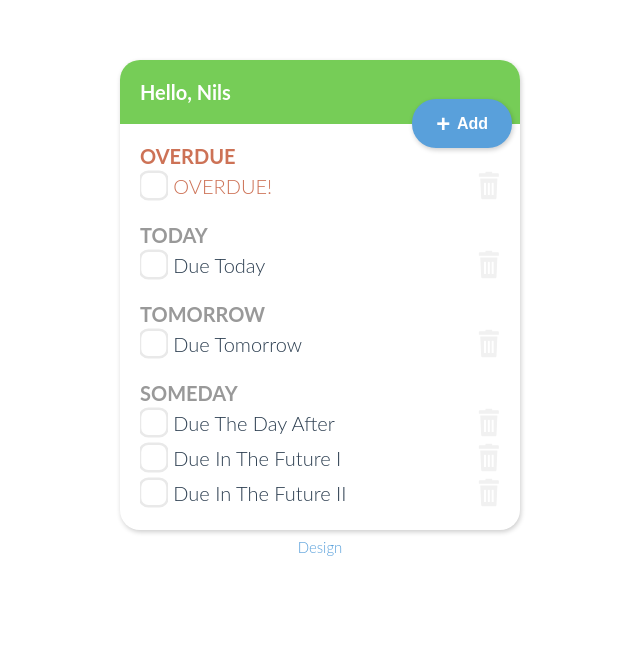
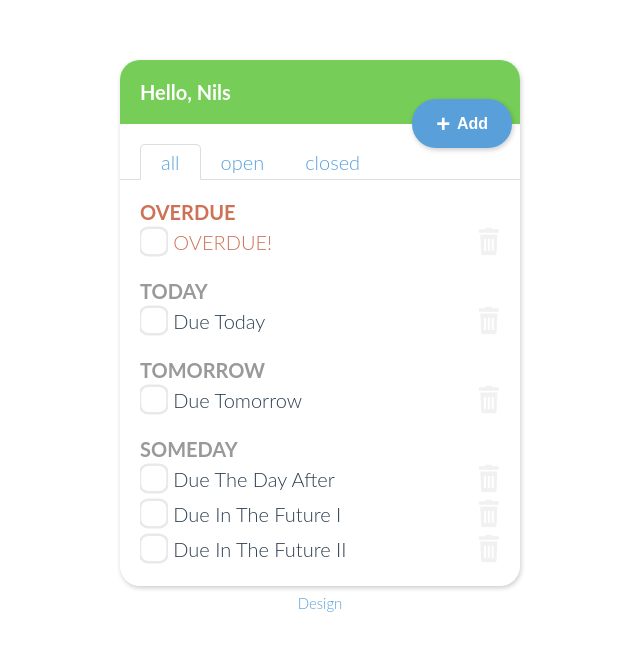
Before and after one commit to nilsroehrig/vuetodo, a Vue app: page /#/ in a window 1280 px wide. Shown: the top 648 px of the page, without its empty margins (320-960 px from the left). Built offline with nearby package versions, Linux system fonts and the light colour scheme.

Commit message:
add filters and local storage capacity

```diff
--- a/src/Store.js
+++ b/src/Store.js
@@ -1,5 +1,21 @@
-export default {
-  state: {
+function updateStorage (state) {
+  window.localStorage.setItem('vuetodo_state', JSON.stringify(state))
+}
+
+function readStorage () {
+  function reviver (k, v) {
+    if (k === 'todos') {
+      return v.map(todo => Object.assign({ ...todo }, {
+        dueDate: new Date(todo.dueDate)
+      }))
+    } else {
+      return v
+    }
+  }
+  return JSON.parse(window.localStorage.getItem('vuetodo_state'), reviver)
+}
+
+let initialState = {
   todos: [{
     id: 1,
     title: 'Due Today',
@@ -30,15 +46,27 @@ export default {
     title: 'OVERDUE!',
     done: false,
     dueDate: new Date(new Date().setTime(new Date().getTime() - 96 * 60 * 60 * 1000))
-    }]
-  },
+  }],
+  activeFilter: 'all'
+}
+
+const fromStorage = readStorage()
+
+if (fromStorage === null) {
+  window.localStorage.setItem('vuetodo_state', JSON.stringify(initialState))
+}
+
+export default {
+  state: fromStorage || initialState,
   addTodo ({ title = 'untitled', done = false, dueDate = new Date() }) {
     const id = this.state.todos.reduce((max, todo) => Math.max(todo.id, max), 0) + 1
     console.log(id)
     this.state.todos.push({ id, title, done, dueDate })
+    updateStorage(this.state)
   },
   deleteTodo ({ id }) {
     this.state.todos = this.state.todos.filter(todo => todo.id !== id)
+    updateStorage(this.state)
   },
   toggleTodo ({ id }) {
     this.state.todos = this.state.todos.map(todo => {
@@ -47,5 +75,13 @@ export default {
       }
       return todo
     })
+    updateStorage(this.state)
+  },
+  setFilter (filter) {
+    if (!['all', 'open', 'closed'].includes(filter)) {
+      throw new Error('Invalid filter')
+    }
+    this.state.activeFilter = filter
+    updateStorage(this.state)
   }
 }
--- a/src/components/AddTodo.vue
+++ b/src/components/AddTodo.vue
@@ -1,5 +1,5 @@
 <template>
-  <form action="#" method="post" class="add-todo-form" @submit="createTodo">
+  <form action="#" method="post" class="add-todo-form" @submit.prevent="createTodo">
     <strong class="add-todo-headline">Create Todo</strong>
     <label class="add-todo-label" for="todo-title">Title: </label>
     <input v-model="title" class="add-todo-input" type="text" name="todo-title" id="todo-title" placeholder="Todo title...">
@@ -27,8 +27,7 @@ export default {
     }
   },
   methods: {
-    createTodo (ev) {
-      ev.preventDefault()
+    createTodo () {
       Store.addTodo({
         title: this.title,
         dueDate: new Date(Date.parse(this.date))
--- a/src/components/Todo.vue
+++ b/src/components/Todo.vue
@@ -36,4 +36,8 @@ export default {
   .todo-checkbox, .title, .todo-delete {
     cursor: pointer;
   }
+
+  .done {
+    text-decoration-line: line-through;
+  }
 </style>
--- a/src/components/TodoList.vue
+++ b/src/components/TodoList.vue
@@ -1,6 +1,20 @@
 <template>
   <div class="todo-list">
-    <div v-if="sharedState.todos.length === 0"><i>Everything's done :)</i></div>
+    <ul class="filters">
+      <li v-bind:class="{
+        filter: true,
+        'active-filter': this.sharedState.activeFilter === 'all'
+      }"><a href="#" class="filter-link" @click="setFilter('all')">all</a></li>
+      <li v-bind:class="{
+        filter: true,
+        'active-filter': this.sharedState.activeFilter === 'open'
+      }"><a href="#" class="filter-link" @click="setFilter('open')">open</a></li>
+      <li v-bind:class="{
+        filter: true,
+        'active-filter': this.sharedState.activeFilter === 'closed'
+      }"><a href="#" class="filter-link" @click="setFilter('closed')">closed</a></li>
+    </ul>
+    <div v-if="this.filteredTodos.length === 0"><i>Everything's done :)</i></div>
     <template v-if="this.todosOverdue.length">
       <strong class="list-headline overdue">Overdue</strong>
       <ul class="todos overdue">
@@ -65,16 +79,19 @@ export default {
   },
   computed: {
     todosOverdue: function () {
-      return this.sharedState.todos.filter(todo => (this.overdue(todo)))
+      return this.filteredTodos.filter(todo => this.overdue(todo))
     },
     todosToday: function () {
-      return this.sharedState.todos.filter(todo => this.dueToday(todo))
+      return this.filteredTodos.filter(todo => this.dueToday(todo))
     },
     todosTomorrow: function () {
-      return this.sharedState.todos.filter(todo => this.dueTomorrow(todo))
+      return this.filteredTodos.filter(todo => this.dueTomorrow(todo))
     },
     todosInTheFuture: function () {
-      return this.sharedState.todos.filter(todo => this.dueInTheFuture(todo))
+      return this.filteredTodos.filter(todo => this.dueInTheFuture(todo))
+    },
+    filteredTodos: function () {
+      return this.sharedState.todos.filter(this.applyActiveFilter)
     }
   },
   methods: {
@@ -110,12 +127,69 @@ export default {
     },
     deleteTodo (todo) {
       Store.deleteTodo(todo)
+    },
+    setFilter (filter) {
+      Store.setFilter(filter)
+    },
+    applyActiveFilter (todo) {
+      if (this.sharedState.activeFilter === 'open' && todo.done) {
+        return false
+      }
+      if (this.sharedState.activeFilter === 'closed' && !todo.done) {
+        return false
+      }
+
+      return true
     }
   }
 }
 </script>
 
 <style scoped>
+  .filters {
+    display: flex;
+    list-style: none;
+    padding: 0;
+    margin: 0 0 1em;
+    position: relative;
+    justify-content: flex-start;
+  }
+
+  .filters:after {
+    content: "";
+    position: absolute;
+    width: calc(100% + 2em);
+    border-bottom: solid thin #DDD;
+    bottom: 0;
+    left: -1em;
+  }
+
+  .filter {
+    text-align: center;
+    max-width: 30%;
+    border: solid thin transparent;
+    border-bottom: solid thin #DDD;
+  }
+
+  .filter + .filter {
+    margin-left: -1px;
+  }
+
+  .active-filter {
+    border-color: #DDD;
+    border-bottom-color: white;
+    position: relative;
+    z-index: 2;
+    border-top-left-radius: 0.25em;
+    border-top-right-radius: 0.25em;
+  }
+
+  .filter-link {
+    display: block;
+    padding: 0.25em 1em;
+    outline: 0;
+  }
+
   .list-headline {
     color: #999;
     text-transform: uppercase;
```
Also changed, not shown: 1 other file (tests, documents, lock files or other folders). Lines whose indentation alone changed are shown as unchanged.
